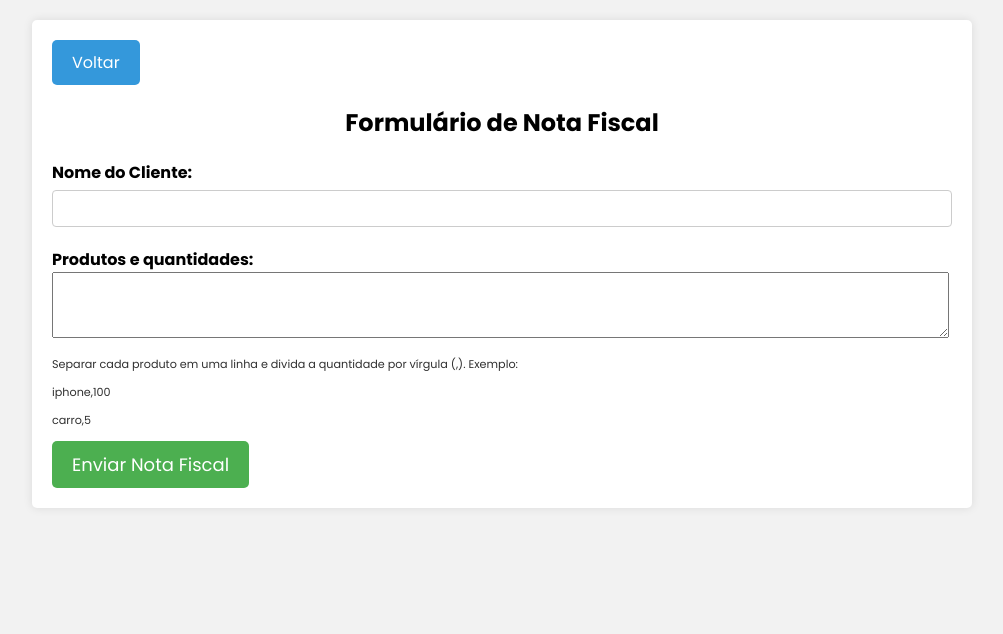
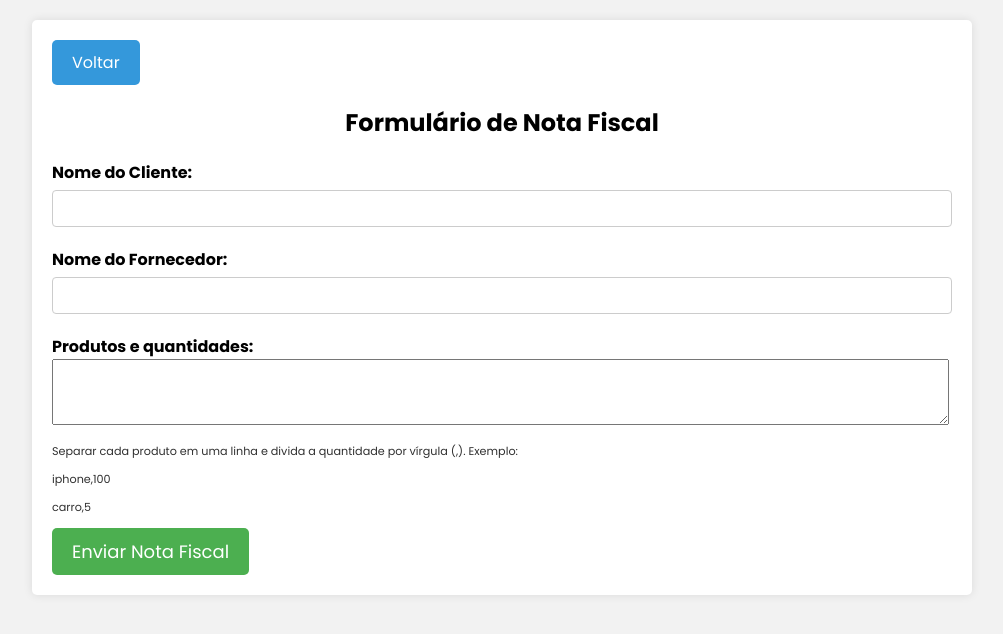
Before and after one commit to yagodsales/Projeto-IA-Prolog, a Flask app: page /nota-fiscal in a window 1280 px wide. Shown: the top 634 px of the page, without its empty margins (138-1141 px from the left). Run offline with Flask 3, Linux system fonts and the light colour scheme.

Commit message:
Commita y Commita

```diff
--- a/main.py
+++ b/main.py
@@ -65,8 +65,9 @@ def gerar_nota_fiscal():
 def processa_prolog():
     try:
         nome = request.form["nome"]
+        fornecedor = request.form["fornecedor"]
         produtos = request.form["produtos"]
-        nota = prolog.emitir_nota_com_impostos_e_estoque(nome, produtos)
+        nota = prolog.emitir_nota_com_impostos_e_estoque(nome, fornecedor, produtos)
 
         nota["Endereco"] = nota["Endereco"].decode("utf-8")
         nota["EnderecoFornecedor"] = nota["EnderecoFornecedor"].decode("utf-8")
--- a/prolog.py
+++ b/prolog.py
@@ -5,7 +5,7 @@ class PrologModel(Prolog):
     def __init__(self) -> None:
         self.consult("prolog.pl")
 
-    def emitir_nota_com_impostos_e_estoque(self, nome, produtos) -> list:
+    def emitir_nota_com_impostos_e_estoque(self, nome, fornecedor, produtos) -> list:
         query_produtos = "["
         lista_linha_produto = produtos.split("\r\n")
 
@@ -17,7 +17,7 @@ class PrologModel(Prolog):
         query_produtos = query_produtos[:-2]
         query_produtos += "]"
 
-        query = f"emitir_nota_com_impostos_e_estoque({query_produtos}, {nome}, jose, Cliente, Endereco, Fornecedor, EnderecoFornecedor, Produtos, Total, ICMS, ISS, PIS, PASEP, COFINS, CSLL, IRPJ, INSS, TotalComImpostos)"
+        query = f"emitir_nota_com_impostos_e_estoque({query_produtos}, {nome}, {fornecedor}, Cliente, Endereco, Fornecedor, EnderecoFornecedor, Produtos, Total, ICMS, ISS, PIS, PASEP, COFINS, CSLL, IRPJ, INSS, TotalComImpostos)"
         return list(self.query(query))[0]
 
     def cadastrar_cliente(self, nome, endereco) -> None:
--- a/templates/gerar_nota.html
+++ b/templates/gerar_nota.html
@@ -14,6 +14,9 @@
 				<label for="nome">Nome do Cliente:</label>
 				<input type="text" id="nome" name="nome" />
 
+				<label for="fornecedor">Nome do Fornecedor:</label>
+				<input type="text" id="fornecedor" name="fornecedor" />
+
 				<label for="produtos">Produtos e quantidades:</label>
 				<textarea id="produtos" name="produtos" rows="4" style="width: 99%"></textarea>
 				<div>
```
